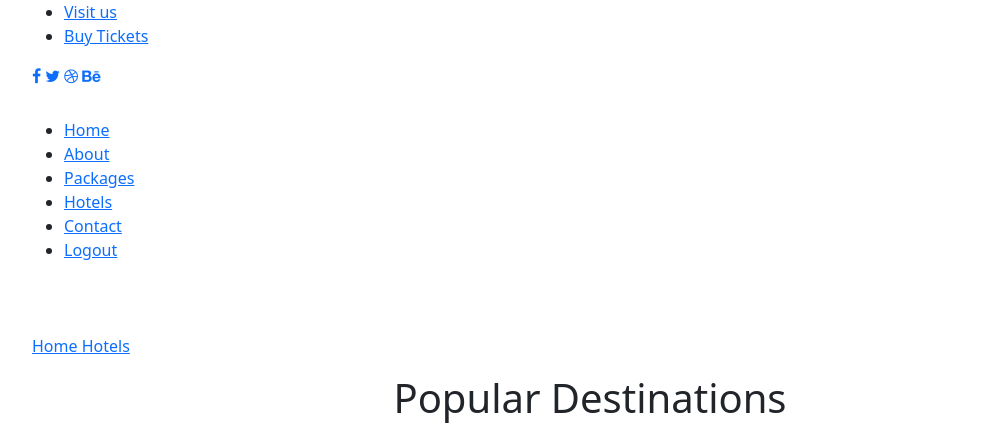
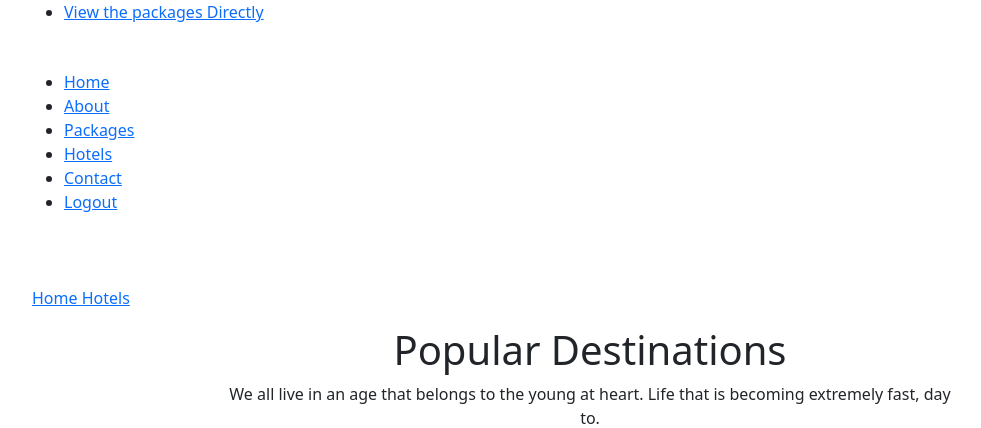
Before and after one commit to jayduttbhatt1999/Travelaholic, a Django app: page /hotels/ in a window 1280 px wide. Shown: the top 428 px of the page, without its empty margins (50-1031 px from the left). Run offline with Django 4.2, Linux system fonts and the light colour scheme; some libraries are stand-ins or nearby versions.

Commit message:
changes to the UI2

```diff
--- a/app/templates/app/base.html
+++ b/app/templates/app/base.html
@@ -58,17 +58,8 @@
             <div class="row align-items-center">
                 <div>
                     <ul>
-                        <li><a href="#">Visit us</a></li>
-                        <li><a href="#">Buy Tickets</a></li>
+                        <li><a href="{% url 'app:package' %}">View the packages Directly</a></li>
                     </ul>
-                </div>
-                <div class="col-lg-6 col-sm-6 col-6 header-top-right">
-                    <div class="header-social">
-                        <a href="#"><i class="fa fa-facebook"></i></a>
-                        <a href="#"><i class="fa fa-twitter"></i></a>
-                        <a href="#"><i class="fa fa-dribbble"></i></a>
-                        <a href="#"><i class="fa fa-behance"></i></a>
-                    </div>
                 </div>
             </div>
         </div>
@@ -76,7 +67,7 @@
     <div class="container main-menu">
         <div class="row align-items-center justify-content-between d-flex">
             <div id="logo">
-                <a href="#" class="text-white" style="font-size: 20px">Traveloholic </a>
+                <a href="{% url 'app:index' %}" class="text-white" style="font-size: 20px">Traveloholic </a>
 {#                <a href="index.html"><img src="/staticfiles/img/traveloholic.png" height="50px" width="70px" alt="" title=""/></a>#}
             </div>
             <nav id="nav-menu-container">
```
Also changed, not shown: app/templates/app/index.html (+1 -10 lines).
